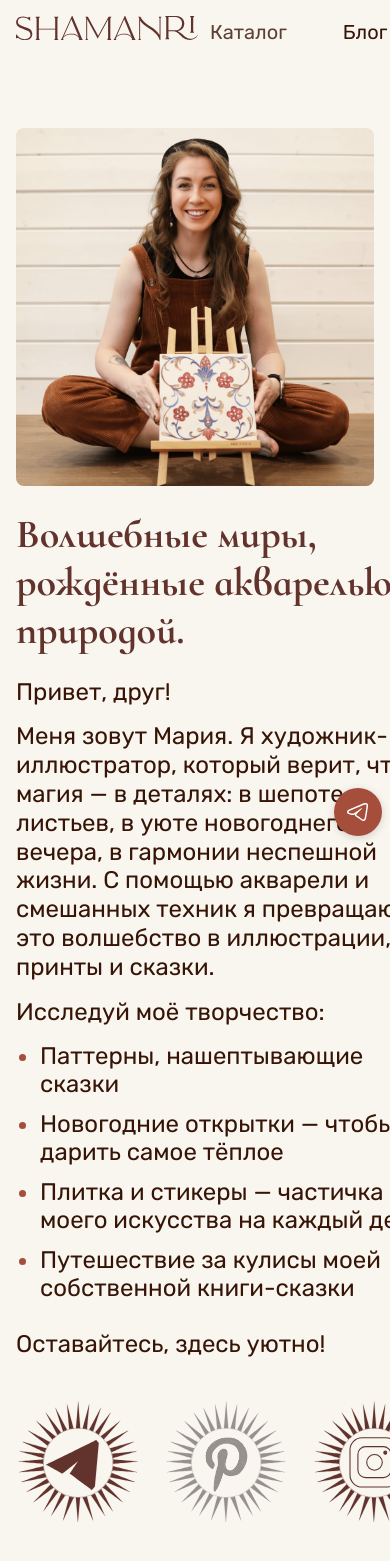
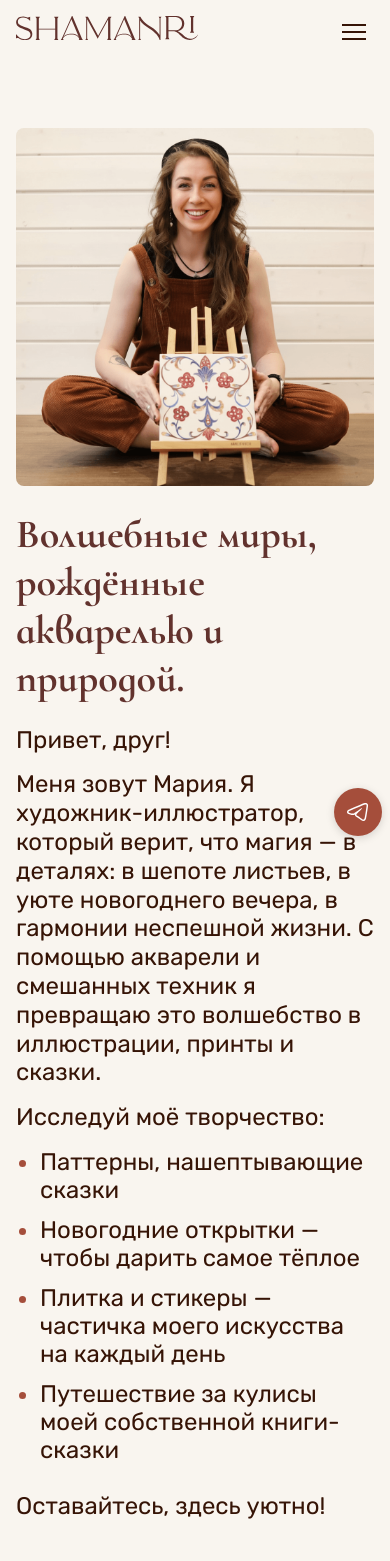
Before and after one commit to shamanriorg/store, a Nuxt app: page / in a window 390 px wide. Shown: the top 1561 px of the page. Built offline with nearby package versions, Linux system fonts and the light colour scheme; no server answers; what quasar would draw is missing.

Commit message:
Fix adaptive on main

```diff
--- a/app/modules/main/CategoryButtons.vue
+++ b/app/modules/main/CategoryButtons.vue
@@ -201,6 +201,7 @@
 @media (max-width: 1020px) {
   .category-buttons {
     flex-wrap: wrap;
+    justify-content: center;
   }
 
   .category-button {
@@ -232,10 +233,16 @@
 
 @media (max-width: 768px) {
   .category-buttons {
-    gap: 8px;
+    gap: 16px;
+    flex-direction: column;
+    align-items: center;
   }
 
   .category-button {
+    width: 100%;
+    max-width: 360px;
+    flex: 0 0 auto;
+
     .category-overlay {
       height: 40px;
     }
--- a/app/modules/shared/components/AppFooter.vue
+++ b/app/modules/shared/components/AppFooter.vue
@@ -216,4 +216,13 @@ const currentYear = new Date().getFullYear()
     width: 150px;
   }
 }
+
+@media (max-width: 767px) {
+  .footer-logo {
+    .logo-image {
+      width: 350px;
+      height: auto;
+    }
+  }
+}
 </style>
--- a/app/modules/shared/components/AppHeader.vue
+++ b/app/modules/shared/components/AppHeader.vue
@@ -36,17 +36,77 @@
         </NuxtLink>
       </nav>
 
+      <!-- Бургер-меню для мобильных -->
+      <button
+        class="burger-button"
+        type="button"
+        aria-label="Меню"
+        :aria-expanded="isMenuOpen"
+        @click="toggleMenu"
+      >
+        <span class="burger-line" />
+        <span class="burger-line" />
+        <span class="burger-line" />
+      </button>
+
     </div>
+
+    <!-- Мобильное меню -->
+    <transition name="mobile-fade">
+      <div
+        v-if="isMenuOpen"
+        class="mobile-menu"
+        role="dialog"
+        aria-modal="true"
+      >
+        <nav class="mobile-nav">
+          <div class="mobile-item is-disabled" role="button" aria-disabled="true" tabindex="-1">
+            <Button variant="transparent" no-padding :font-weight="400" class="nav-btn">Каталог</Button>
+          </div>
+          <NuxtLink to="/blog" @click="closeMenu">
+            <Button variant="transparent" no-padding :font-weight="400" class="nav-btn">Блог</Button>
+          </NuxtLink>
+          <NuxtLink to="/about" @click="closeMenu">
+            <Button variant="transparent" no-padding :font-weight="400" class="nav-btn">О нас</Button>
+          </NuxtLink>
+        </nav>
+      </div>
+    </transition>
   </header>
 </template>
 
 <script setup lang="ts">
 // Импортируем кнопку из kit
 import Button from '~/modules/shared/kit/Button.vue'
+import { ref, onMounted, onBeforeUnmount } from 'vue'
 
 // Временная заглушка для количества товаров в корзине.
 // Когда добавим механику корзины, заменим на реальный источник данных (store/api).
 const cartCount = 0
+
+const isMenuOpen = ref(false)
+
+const handleResize = () => {
+  if (window.innerWidth >= 768 && isMenuOpen.value) {
+    isMenuOpen.value = false
+  }
+}
+
+const toggleMenu = () => {
+  isMenuOpen.value = !isMenuOpen.value
+}
+
+const closeMenu = () => {
+  isMenuOpen.value = false
+}
+
+onMounted(() => {
+  window.addEventListener('resize', handleResize)
+})
+
+onBeforeUnmount(() => {
+  window.removeEventListener('resize', handleResize)
+})
 </script>
 
 <style lang="scss" scoped>
@@ -89,6 +149,7 @@ const cartCount = 0
   display: flex;
   align-items: center;
   gap: 32px;
+  transition: opacity 0.2s ease;
 
   a {
     text-decoration: none;
@@ -107,6 +168,10 @@ const cartCount = 0
 
 .nav-btn {
   height: auto;
+  font-family: Rubik, sans-serif;
+  font-size: 20px;
+  font-weight: 400;
+  color: var(--text-primary);
 }
 
 .nav-divider {
@@ -136,4 +201,121 @@ const cartCount = 0
 
 
 /* Адаптивность будет добавлена позже */
+
+.burger-button {
+  display: none;
+  width: 40px;
+  height: 40px;
+  border: none;
+  background: transparent;
+  position: relative;
+  padding: 0;
+  cursor: pointer;
+}
+
+.burger-line {
+  position: absolute;
+  left: 8px;
+  right: 8px;
+  height: 2px;
+  background-color: var(--text-primary);
+  transition: transform 0.2s ease, opacity 0.2s ease;
+
+  &:nth-child(1) {
+    top: 12px;
+  }
+
+  &:nth-child(2) {
+    top: 19px;
+  }
+
+  &:nth-child(3) {
+    top: 26px;
+  }
+}
+
+.burger-button[aria-expanded='true'] {
+  .burger-line:nth-child(1) {
+    transform: translateY(7px) rotate(45deg);
+  }
+
+  .burger-line:nth-child(2) {
+    opacity: 0;
+  }
+
+  .burger-line:nth-child(3) {
+    transform: translateY(-7px) rotate(-45deg);
+  }
+}
+
+.mobile-menu {
+  position: fixed;
+  top: calc(64px + 32px);
+  left: 0;
+  right: 0;
+  background: var(--bg-secondary-page, #F9F5EF);
+  padding: 24px 24px 32px;
+  z-index: 99;
+  box-shadow: 0 8px 24px rgba(0, 0, 0, 0.08);
+}
+
+.mobile-nav {
+  display: flex;
+  flex-direction: column;
+  gap: 24px;
+  align-items: center;
+  text-align: center;
+
+  a {
+    text-decoration: none;
+    width: 100%;
+  }
+
+  .nav-btn {
+    width: 100%;
+    justify-content: center;
+    text-align: center;
+  }
+
+  .is-disabled {
+    cursor: not-allowed;
+    opacity: 0.8;
+
+    * {
+      cursor: not-allowed;
+    }
+  }
+}
+
+.mobile-fade-enter-active,
+.mobile-fade-leave-active {
+  transition: opacity 0.2s ease, transform 0.2s ease;
+}
+
+.mobile-fade-enter-from,
+.mobile-fade-leave-to {
+  opacity: 0;
+  transform: translateY(-8px);
+}
+
+@media (max-width: 767px) {
+  .header-container {
+    justify-content: space-between;
+    gap: 16px;
+  }
+
+  .header-nav {
+    display: none;
+  }
+
+  .burger-button {
+    display: block;
+  }
+}
+
+@media (min-width: 768px) {
+  .mobile-menu {
+    display: none;
+  }
+}
 </style>
--- a/app/modules/shared/components/MessengerLinks.vue
+++ b/app/modules/shared/components/MessengerLinks.vue
@@ -57,4 +57,25 @@
     }
   }
 }
+
+@media (max-width: 767px) {
+  .messenger-links {
+    .messenger-icon {
+      width: 96px;
+      height: 96px;
+
+      &--disabled {
+        .messenger-icon__image {
+          width: 96px;
+          height: 96px;
+        }
+      }
+    }
+
+    .messenger-icon__image {
+      width: 96px;
+      height: 96px;
+    }
+  }
+}
 </style>
```
